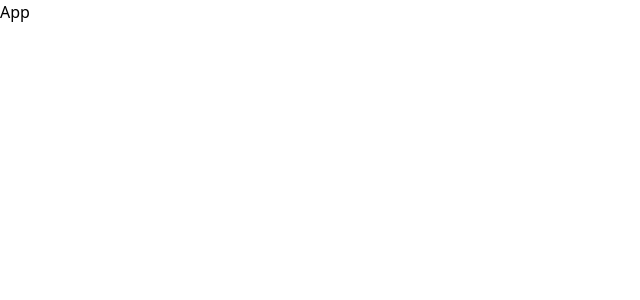
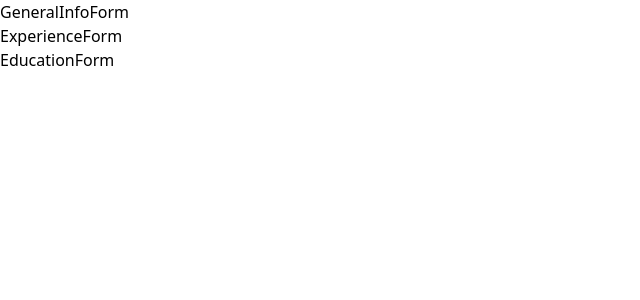
Before and after one commit to Kreoniz/cv-application, a React (Vite) app: page / in a window 1280 px wide. Shown: the top 300 px of the page, without its empty margins (0-640 px from the left). Built offline with nearby package versions, Linux system fonts and the light colour scheme.

Commit message:
feat: add necessary components

```diff
--- a/src/App.tsx
+++ b/src/App.tsx
@@ -1,5 +1,13 @@
-function App() {
-  return <div>App</div>;
+import { GeneralInfoForm } from "./components/GeneralInfoForm";
+import { ExperienceForm } from "./components/ExperienceForm";
+import { EducationForm } from "./components/EducationForm";
+
+export function App() {
+  return (
+    <div>
+      <GeneralInfoForm />
+      <ExperienceForm />
+      <EducationForm />
+    </div>
+  );
 }
-
-export default App;
--- /dev/null
+++ b/src/components/EducationForm.tsx
@@ -0,0 +1,3 @@
+export function EducationForm() {
+  return <div>EducationForm</div>;
+}
--- /dev/null
+++ b/src/components/ExperienceForm.tsx
@@ -0,0 +1,3 @@
+export function ExperienceForm() {
+  return <div>ExperienceForm</div>;
+}
--- /dev/null
+++ b/src/components/GeneralInfoForm.tsx
@@ -0,0 +1,3 @@
+export function GeneralInfoForm() {
+  return <div>GeneralInfoForm</div>;
+}
--- /dev/null
+++ b/src/components/Resume.tsx
@@ -0,0 +1,3 @@
+export function Resume() {
+  return <div>Resume</div>;
+}
--- a/src/main.tsx
+++ b/src/main.tsx
@@ -1,6 +1,6 @@
 import { StrictMode } from "react";
 import { createRoot } from "react-dom/client";
-import App from "./App.tsx";
+import { App } from "./App";
 import "./index.css";
 
 createRoot(document.getElementById("root")!).render(
```
